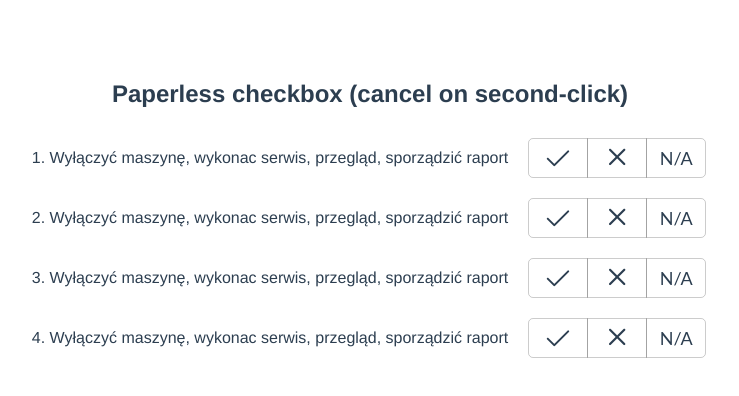
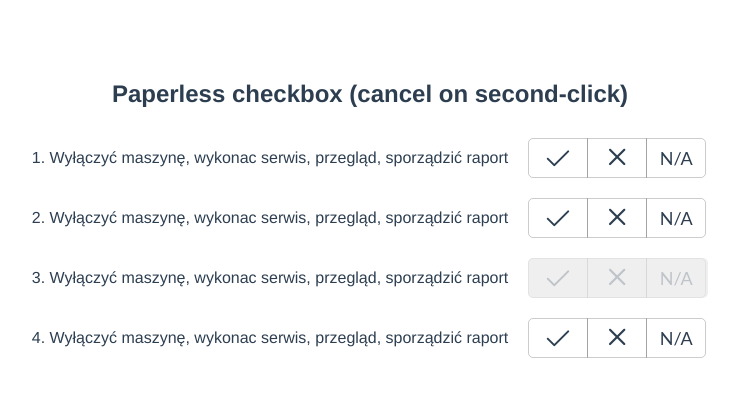
Before and after one commit to mrfy/paperless-checkbox, a Vue app: page / in a window 1280 px wide. Shown: the top 396 px of the page, without its empty margins (270-1009 px from the left). Built offline with nearby package versions, Linux system fonts and the light colour scheme.

Commit message:
Added disabled mode

```diff
--- a/src/components/SandBox.vue
+++ b/src/components/SandBox.vue
@@ -7,7 +7,12 @@
         {{ row.id }}. Wyłączyć maszynę, wykonac serwis, przegląd, sporządzić
         raport
       </span>
-      <CheckBox @checkboxValue="setCheckboxVal" :key="row.id" :data="row" />
+      <CheckBox
+        @checkboxValue="setCheckboxVal"
+        :key="row.id"
+        :data="row"
+        :disabled="row.isDisabled"
+      />
       <br />
       <!-- {{ checked }} -->
     </div>
@@ -35,24 +40,38 @@ export default Vue.extend({
         operator: "J. Smith",
         state: "ok",
         role: "operator",
+        isDisabled: false,
       },
       {
         id: 2,
         operator: "J. Smith",
         state: "ok",
         role: "operator",
+        isDisabled: false,
       },
       {
         id: 3,
         operator: "A. Johnson",
         state: "nok",
         role: "operator",
+        isDisabled: true,
       },
       {
         id: 4,
         operator: "M. Anderson",
         state: "nok",
         role: "operator",
+        isDisabled: false,
+      },
+    ];
+
+    const data1 = [
+      {
+        id: 1,
+        operator: "J. Smith",
+        state: "ok",
+        role: "operator",
+        isDisabled: true,
       },
     ];
     const form_type = [1, 2, 3, 4, 5, 6, 7, 8, 9, 10];
--- a/src/components/SynapstryCheckbox.vue
+++ b/src/components/SynapstryCheckbox.vue
@@ -6,18 +6,18 @@
           {{ cancelMsg }}
         </label>
         <div class="checkbox-msg">
-          <span v-bind:style="{ fontSize: '1.2rem' }">
+          <span v-bind:style="{ fontSize: '1rem' }">
             Cancel choice
           </span>
         </div>
       </div>
 
-      <div class="checkbox-wrapper">
+      <div class="checkbox-wrapper" v-bind:class="disabled ? 'disabled' : ''">
         <transition name="goingHome">
           <label
             @click="showCancelMask"
             class="flex-label"
-            v-bind:class="classSelector('ok')"
+            v-bind:class="[classSelector('ok')]"
             v-show="inputShowCondition('ok')"
           >
             <i class="pi pi-check" style="fontSize: 1.4rem"></i>
@@ -96,6 +96,10 @@ export default defineComponent({
     data: {
       type: Object,
     },
+    disabled: {
+      type: Boolean,
+      default: false,
+    },
   },
   setup(props, { emit }) {
     const cancelMaskVisible = ref(false);
--- a/src/components/styles.scss
+++ b/src/components/styles.scss
@@ -50,11 +50,19 @@
   flex: 1 0 1em;
   overflow: hidden;
   max-width: 60px;
+  font-size: large;
   margin-right: -1px;
-  font-size: large;
   display: flex;
   align-items: center;
   justify-content: center;
+}
+
+.disabled {
+  cursor: not-allowed !important;
+  pointer-events: none !important;
+  opacity: 0.3;
+  background-color: #ccc;
+  border-radius: 5px 5px 5px 5px;
 }
 
 .goingHome-leave-active {
```
